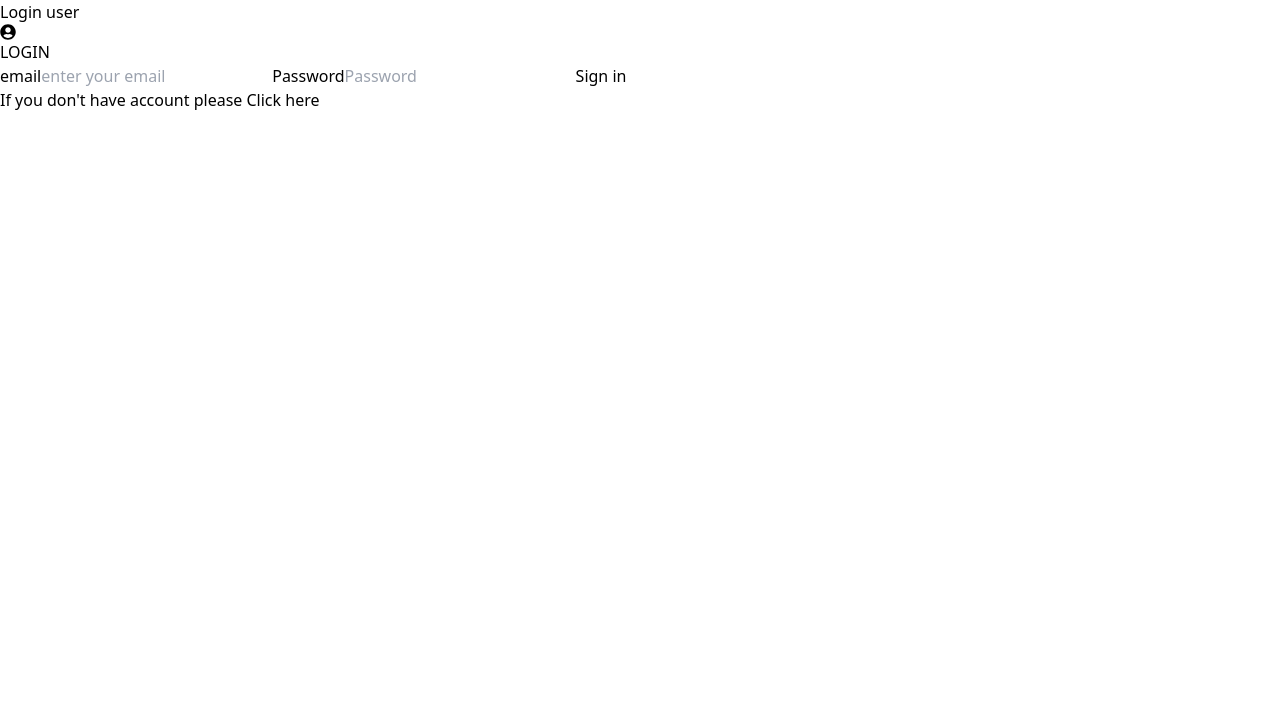
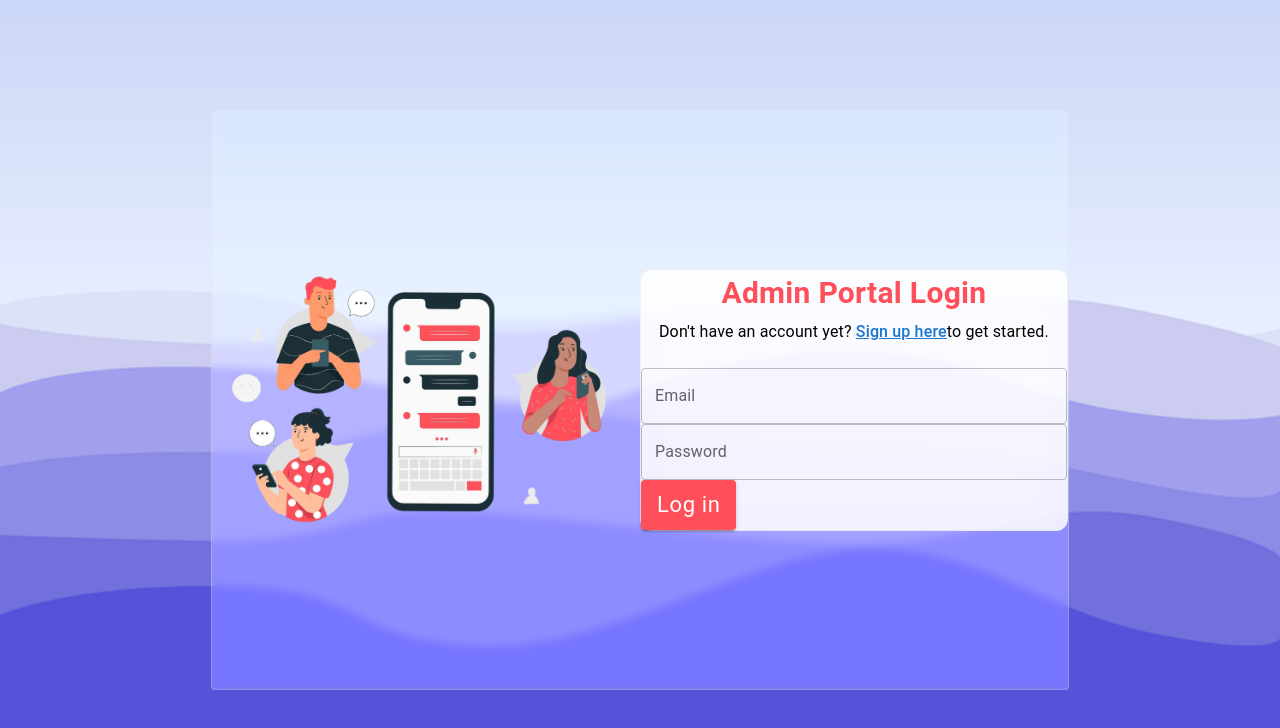
Before and after one commit to GautamGM/chate-demo, a React (Vite) app: page /login in a window 1280 px wide. Shown: the top 728 px of the page. Built offline with nearby package versions, Linux system fonts and the light colour scheme.

Commit message:
chain the uiof login and add the validation
imprve the redirection when user register sucessfuly rdirect tothe dashboard page

```diff
--- a/src/loader/loader.css
+++ b/src/loader/loader.css
@@ -14,7 +14,7 @@ body {
     position: relative;
     perspective: 50000px;
     color: #2f005a;
-    /* color: rgba(0, 0, 0, 0.349); */
+    /* color: rgb(255, 250, 250); */
 
 }
 .circles span {
@@ -26,7 +26,7 @@ body {
   width: 18.4%;
   height: 18.4%;
   border-radius: 100%;
-  background: currentColor;
+  /* background: currentColor; */
 }
 .circles div {
   position: absolute;
--- a/src/loader/miniLoader/miniLoader.jsx
+++ b/src/loader/miniLoader/miniLoader.jsx
@@ -7,7 +7,7 @@ const MiniLoader = () => {
       <div className="load-inner load-one"></div>
       <div className="load-inner load-two"></div>
       <div className="load-inner load-three"></div>
-      <span className="text !text-[red]">Loading...</span>
+      <span className="text !text-[black]">Loading...</span>
     </div>
   );
 };
--- a/src/pages/login/login.jsx
+++ b/src/pages/login/login.jsx
@@ -1,103 +1,224 @@
-import { useForm } from "react-hook-form";
-import { FaUserCircle } from "react-icons/fa";
+import { useForm, Controller } from "react-hook-form";
+import { Box, Button, TextField, Typography } from "@mui/material";
+import bgimge from "../../assets/images/chateimage.png";
+import { Link, useNavigate } from "react-router";
+import { yupResolver } from "@hookform/resolvers/yup";
+import { userschema } from "../../Utilies/formSchema/formSchema";
+import { useDispatch, useSelector } from "react-redux";
 import { loginUser } from "../../Slices/userslice/userSlice";
-import { useDispatch, useSelector } from "react-redux";
-import { useNavigate, Navigate, Link } from "react-router";
+import { toast } from "sonner";
+import MiniLoader from "../../loader/miniLoader/miniLoader";
 import { setDataToLocalStorage } from "../../Utilies/LocalStorge";
-import { toast } from "sonner";
-import Loader from "../../loader/loader";
-import RegistterController from "../register/register2Controller";
-const intialvalue = {
+const Login = () => {
+  const login=userschema.pick(["email","password"])
+  const {
+    handleSubmit,
+    reset,
+    control,
+    formState: { errors },
+  } = useForm({
+    resolver: yupResolver(login),
+    mode: "onChange",
+    defaultValues: {
       email: "",
-  password: "",
-};
-const Login = () => {
+      password:""
+    },
+  });
+
   const dispatch = useDispatch();
   const navigate = useNavigate();
-  const { isLoading ,userData} = useSelector((state) => state.user);
-  const {
-    handleSubmit,
-    register,
-  } = useForm({
-    defaultValues: intialvalue,
-  });
-  console.log(isLoading,"loas",userData)
-  const handleSubmitData = async (data) => {
-    try {
-      dispatch(loginUser(data))
-        .unwrap()
-        .then((data) => {
-          console.log(data, "login page");
-          toast.success(data.message);
-          setDataToLocalStorage("authToken", data.data.token);
-          navigate("/dashboard");
+  const isLoading = useSelector((state) => state.user.isLoading);
+  // handel register function
+  const handelRegister = (data) => {
+    try{
+      dispatch(loginUser(data)).unwrap()
+      .then((data)=>{
+        toast.success(data.message)
+        if(data.statusCode===200){
+          setDataToLocalStorage("authToken",data.data.token)
+          navigate("/dashboard")
+        }
       })
-        .catch((error) => {
-          toast.info(error);
-        });
-    } catch (error) {
-      toast.error("error plese try again ");
-      console.log(error);
+      .catch((error)=>{
+        toast.error(error)
+        console.log("error- then catch-->",error)
+      })
+    }catch(error){
+      console.log("erridsf",error)
     }
   };
-if(isLoading){
-  return <Loader/>
-}
+
   return (
-    <div className=" ">
-      <h1 className="text-center font-[700] text-[24px]">Login user</h1>
+    <Box
+      sx={{
+        display: "flex",
+        justifyContent: "center",
+        alignItems: "center",
+        height: "100vh ",
+      }}
+      style={{
+        backgroundImage: "url('src/assets/images/mountain.png')",
+
+        backgroundPosition: "bottom", // Controls the position of the background
+        backgroundRepeat: "no-repeat", // Ensures the image doesn't repeat
+        backgroundSize: "cover", // Makes the background cover the container
+      }}
+    >
+      <Box
+        sx={{
+          display: "flex",
+
+          justifyContent: "center",
+          alignItems: "center",
+          p: "40px 0",
+          height: 580,
+          width: "67%",
+          borderRadius: 1,
+          backdropFilter: "blur(4px) saturate(200%)",
+          WebkitBackdropFilter: "blur(4px) saturate(200%)", // Safari compatibility
+          backgroundColor: "rgba(255, 255, 255, 0.24)",
+          border: "1px solid rgba(209, 213, 219, 0.3)",
+        }}
+        className="flex flex-row-reverse"
+      >
+        {/* background image of the registerrationpage */}
+        <Box sx={{ width: "50%" }}>
+          <img src={bgimge} className="w-[100%] h-[100%] bg-cover" alt="" />
+        </Box>
+
+        {/* ------------------------------ */}
+        {/* registerration form */}
+        <Box
+          className=" h-[550px]  p-5 pl-[30px] ml-4"
+          sx={{
+            width: "50%",
+            backdropFilter: "blur(25px) saturate(200%)",
+            WebkitBackdropFilter: "blur(25px) saturate(200%)", // Safari compatibility
+            backgroundColor: "rgba(255, 255, 255, 0.83)",
+            borderRadius: "12px",
+            border: "1px solid rgba(209, 213, 219, 0.3)",
+          }}
+        >
+          <Typography
+            sx={{
+              fontWeight: "700",
+              fontSize: "30px",
+              color: "#FF4F5A",
+              textAlign: "center",
+              marginBottom: "5px",
+            }}
+          >
+            Admin Portal Login
+          </Typography>
+          <Typography
+            sx={{
+              fontSize: "16px",
+              // color: "rgba(255, 255, 255, 0.8)",
+              color: "black",
+              textAlign: "center",
+              mb: 3, // Adds spacing below the description
+            }}
+          >
+            Don't have an account yet?{" "}
+            <Link
+              to="/register"
+              style={{
+                textDecoration: "underline",
+                color: "#1976d2", // Material-UI primary blue for consistency
+                fontWeight: "500",
+              }}
+            >
+              Sign up here
+            </Link>
+            to get started.
+          </Typography>
+          <Box className="p-2 w-[100%] ">
             <form
-        action=""
-        className="flex  flex-col  justify-center items-center"
-        onSubmit={handleSubmit(handleSubmitData)}
+              className="flex flex-col h-[250px] justify-around  "
+              onSubmit={handleSubmit(handelRegister)}
             >
-        <div className="inner-div border  h-[460px]  p-[15px]  rounded-[15px]">
-          <div className="logo">
-            <span>
-              <FaUserCircle className="text-[48px] text-[blue] " />{" "}
-              <span className=" text-[24px] font-[600]">LOGIN </span>
-            </span>
-          </div>
-          <div className="flex flex-col w-[400px] p-5 border h-[270px] bg-[red] justify-center ">
-            <label htmlFor="email" className="text-[18px] font-[500]">
-              email
-            </label>
-            <input
-              type="email"
-              className="border border-black p-2 rounded  "
-              placeholder="enter your email"
-              id="email"
-              {...register("email", { required: true })}
+
+              {/* email input */}
+              <Box>
+                <Controller
+                  name="email"
+                  control={control}
+                  render={({ field }) => (
+                    <TextField
+                      id="outlined-basic"
+                      label="Email"
+                      variant="outlined"
+                      error={!!errors.email}
+                      helperText={errors.email?.message}
+                      sx={{
+                        width: "100%",
+                        "& .MuiOutlinedInput-root": {
+                          "&.Mui-focused input": {
+                            // color: "#FF4F5A",
+                            color: "black", // Text color when focused
+                          },
+                        },
+                        "& .MuiInputLabel-root.Mui-focused": {
+                          color: "#FF4F5A", // Label color when focused
+                        },
+                      }}
+                      {...field}
                     />
+                  )}
+                />
+              </Box>
+              {/* ---- */}
 
-            <label htmlFor="password" className="text-[18px] font-[500]">
-              Password
-            </label>
-            <input
-              type="password"
-              className="border border-black p-2 rounded "
-              placeholder="Password"
-              id="password"
-              {...register("password", { required: true })}
+              {/* password */}
+              <Box>
+                <Controller
+                  name="password"
+                  control={control}
+                  render={({ field }) => (
+                    <TextField
+                      id="outlined-basic"
+                      label="Password"
+                      variant="outlined"
+                      error={!!errors.password}
+                      helperText={errors.password?.message}
+                      sx={{
+                        width: "100%",
+                        "& .MuiOutlinedInput-root": {
+                          "&.Mui-focused input": {
+                            // color: "#FF4F5A",
+                            color: "black", // Text color when focused
+                          },
+                        },
+                        "& .MuiInputLabel-root.Mui-focused": {
+                          color: "#FF4F5A", // Label color when focused
+                        },
+                      }}
+                      {...field}
                     />
-
-            <button
+                  )}
+                />
+              </Box>
+              {/* ---- */}
+              <Button
+                type="submit"
+                variant={"contained"}
                 disabled={isLoading}
-              type="submit"
-              className="border border-black p-2 mt-4"
+                sx={{
+                  textTransform: "none",
+                  height: "50px",
+                  backgroundColor: isLoading ? "white" : "#FF4F5A",
+                  // backgroundColor:"white",
+                  fontSize: "22px",
+                  fontWeight: "400",
+                }}
               >
-              {isLoading ? "logging..." : "Sign in"}
-            </button>
-            <p className="mt-3">
-              If you don&apos;t have account please{" "}
-              <Link to="/register" className="text-blue-900 font-[500]">
-                Click here
-              </Link>
-            </p>
-          </div>
-        </div>
+               {isLoading?<MiniLoader/>:"Log in "}
+              </Button>
             </form>
-    </div>
+          </Box>
+        </Box>
+      </Box>
+    </Box>
   );
 };
 export default Login;
--- a/src/pages/register/register2Controller.jsx
+++ b/src/pages/register/register2Controller.jsx
@@ -1,13 +1,14 @@
-import { useForm, Controller } from "react-hook-form";
+import { useForm, Controller, set } from "react-hook-form";
 import { Box, Button, TextField, Typography } from "@mui/material";
 import bgimge from "../../assets/images/chateimage.png";
 import { Link,useNavigate } from "react-router";
 import { yupResolver } from "@hookform/resolvers/yup";
 import { userschema } from "../../Utilies/formSchema/formSchema";
-import { createUser } from "../../Slices/userslice/userSlice";
+import { createUser, loginUser } from "../../Slices/userslice/userSlice";
 import { useDispatch, useSelector } from "react-redux";
 import { toast } from "sonner";
 import MiniLoader from "../../loader/miniLoader/miniLoader";
+import { setDataToLocalStorage } from "../../Utilies/LocalStorge";
 const RegistterController = () => {
   const {
     handleSubmit,
@@ -29,20 +30,37 @@ const RegistterController = () => {
   const  navigate=useNavigate()
   const isLoading=useSelector((state)=>state.user.isLoading)
   // handel register function
+  let user={}
   const handelRegister = (data) => {
+    const{email,password}=data
+    user={email,password}
     try{
         dispatch(createUser(data)).unwrap()
         .then((data)=>{
             toast.success(data.message)
+            console.log(data,"registerstion data")
+            // setDataToLocalStorage("auth")
            if(data.statusCode===200){
-            navigate("/login")
+           try{
+            dispatch(loginUser(user)).unwrap()
+            .then((data)=>{
+              setDataToLocalStorage("authToken",data.data.token)
+              navigate("/dashboard")
+            })
+            .catch((error)=>{
+              console.log(error,"error in go to dasbord througn the register")
+              navigate("/login")
+            })
+           }catch(error){
+            console.log(error,"try catchin register lin e52")
            }
-            reset();
+          }
+          reset();
         })
         .catch((error)=>{
-            if(error==="You Are Already Registered"){
-                navigate("/login")
-                toast.info(error)
+          if(error==="You Are Already Registered"){
+            navigate("/login")
+            toast.info(error)
             }else{
                 toast.error(error)
             }
@@ -270,6 +288,7 @@ const RegistterController = () => {
               <Button
                 type="submit"
                 variant={"contained"}
+                // disabled={true}
                 sx={{
                   textTransform: "none",
                   height: "50px",
@@ -279,8 +298,7 @@ const RegistterController = () => {
                   fontWeight: "400",
                 }}
               >
-                Sign up{" "}
-                {/* <MiniLoader/> */}
+                {isLoading?<MiniLoader/>:"Singn up"}
               </Button>
             </form>
           </Box>
```
Lines whose indentation alone changed are shown as unchanged.
